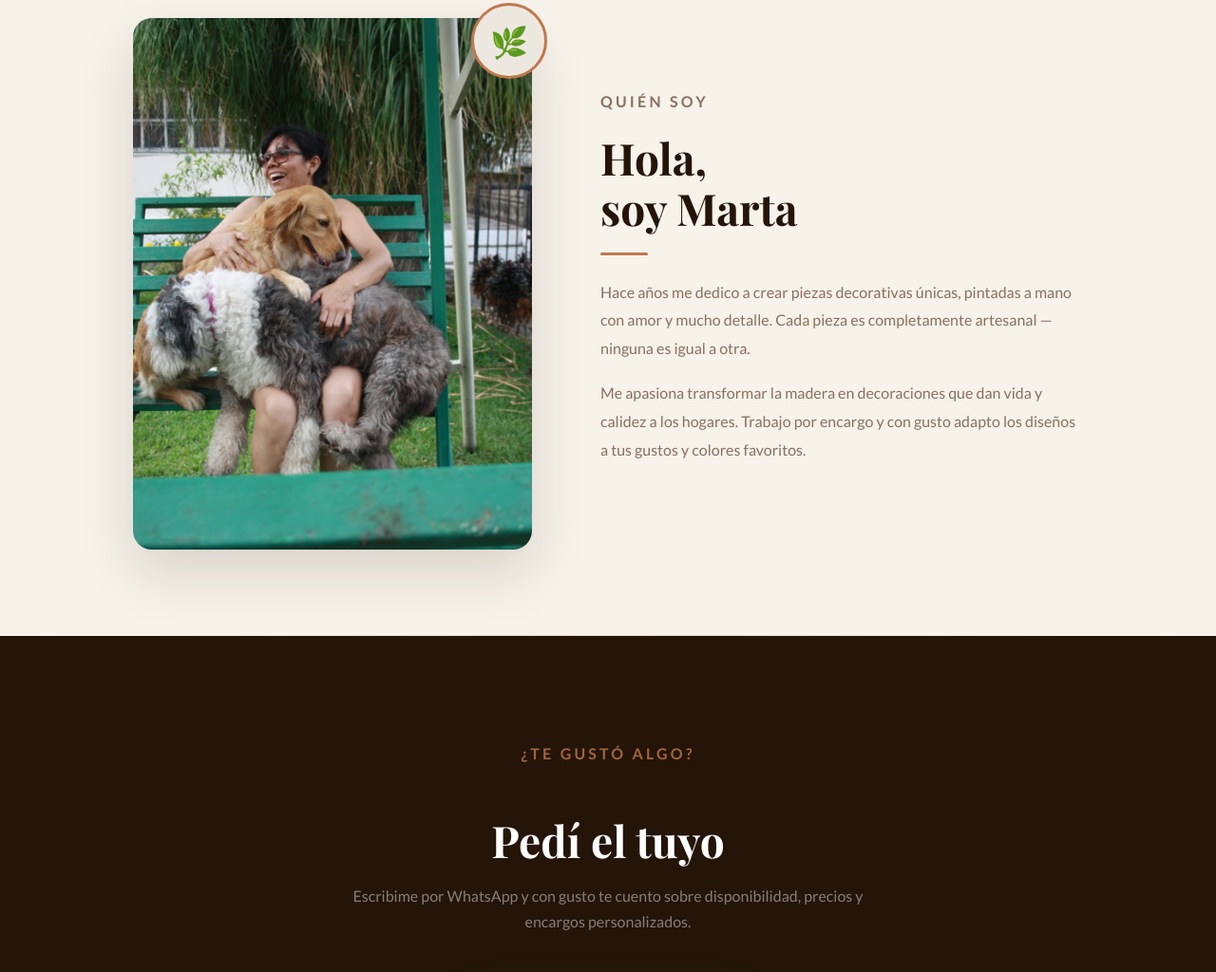
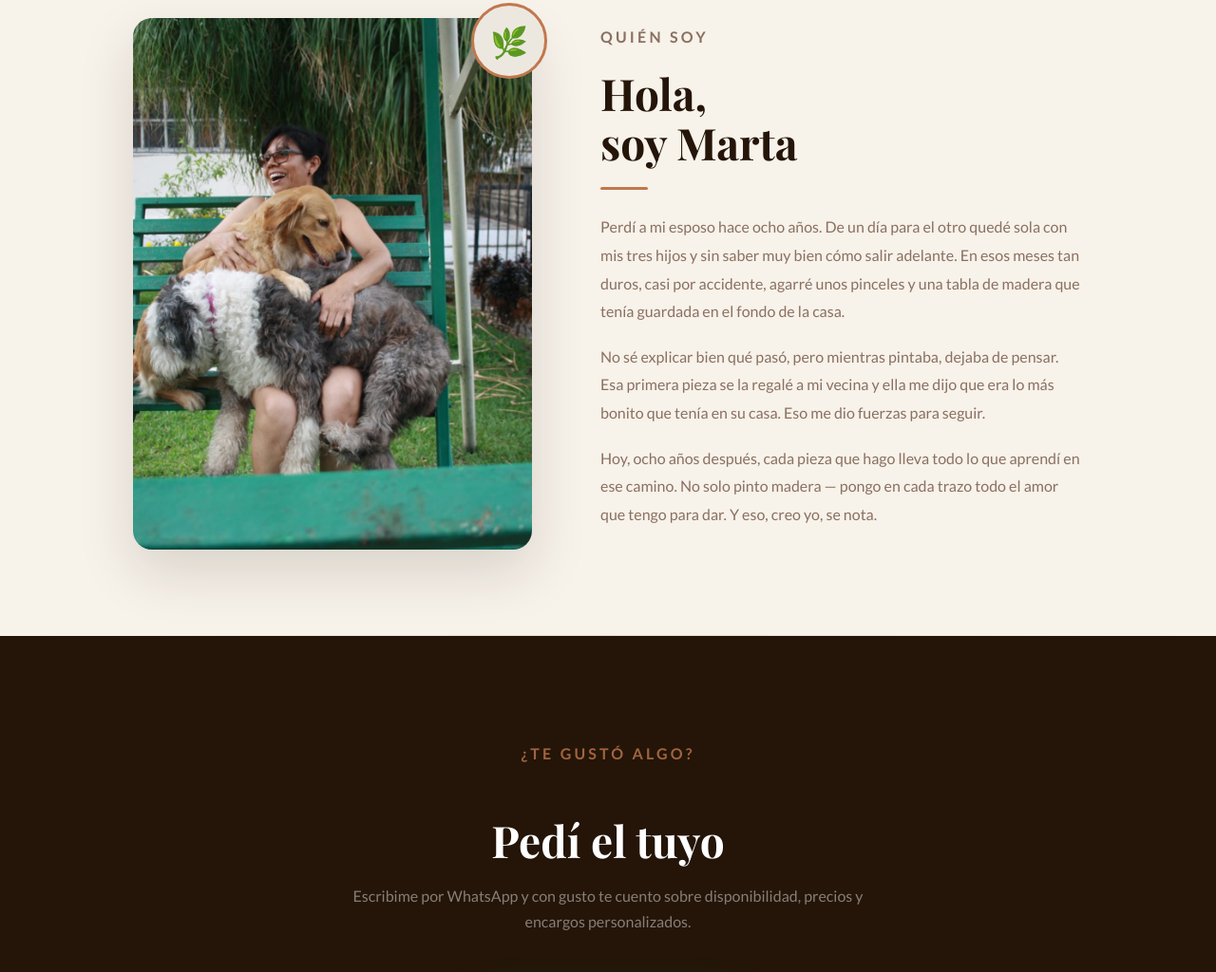
Before and after one commit to joacoukoo/artesanias-marta, a plain HTML site: page index.html in a window 1280 px wide. Shown: the part 1538-2562 px from the top of the page at 95% size. Drawn offline with nearby package versions, Linux system fonts and the light colour scheme; a web font is replaced by a local one.

Commit message:
copy: historia de Marta en seccion sobre mi

```diff
--- a/index.html
+++ b/index.html
@@ -532,8 +532,9 @@
       <p class="section-label">Quién soy</p>
       <h2 class="section-title">Hola,<br>soy Marta</h2>
       <div class="about-rule"></div>
-      <p>Hace años me dedico a crear piezas decorativas únicas, pintadas a mano con amor y mucho detalle. Cada pieza es completamente artesanal — ninguna es igual a otra.</p>
-      <p>Me apasiona transformar la madera en decoraciones que dan vida y calidez a los hogares. Trabajo por encargo y con gusto adapto los diseños a tus gustos y colores favoritos.</p>
+      <p>Perdí a mi esposo hace ocho años. De un día para el otro quedé sola con mis tres hijos y sin saber muy bien cómo salir adelante. En esos meses tan duros, casi por accidente, agarré unos pinceles y una tabla de madera que tenía guardada en el fondo de la casa.</p>
+      <p>No sé explicar bien qué pasó, pero mientras pintaba, dejaba de pensar. Esa primera pieza se la regalé a mi vecina y ella me dijo que era lo más bonito que tenía en su casa. Eso me dio fuerzas para seguir.</p>
+      <p>Hoy, ocho años después, cada pieza que hago lleva todo lo que aprendí en ese camino. No solo pinto madera — pongo en cada trazo todo el amor que tengo para dar. Y eso, creo yo, se nota.</p>
     </div>
   </div>
 </section>
```
